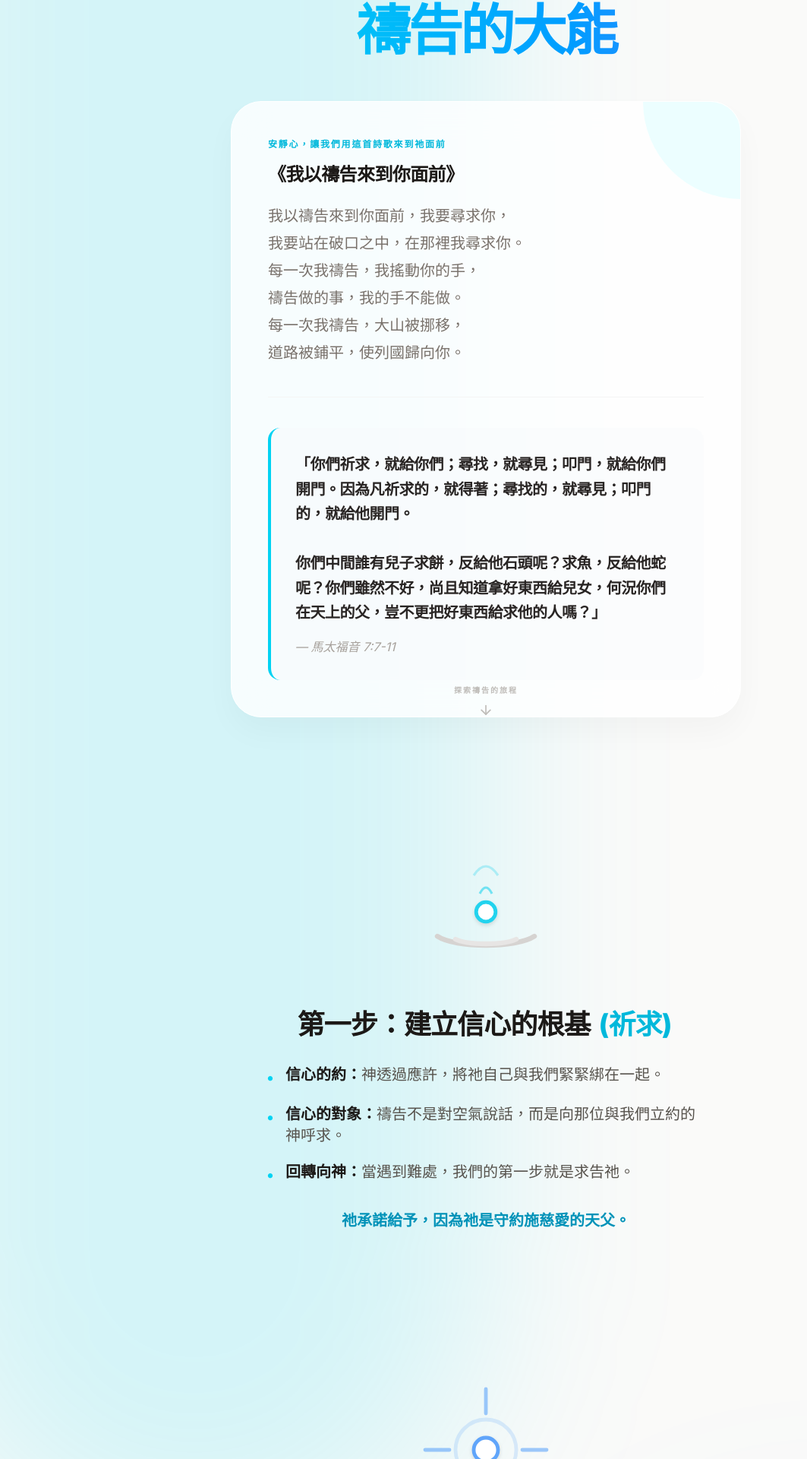
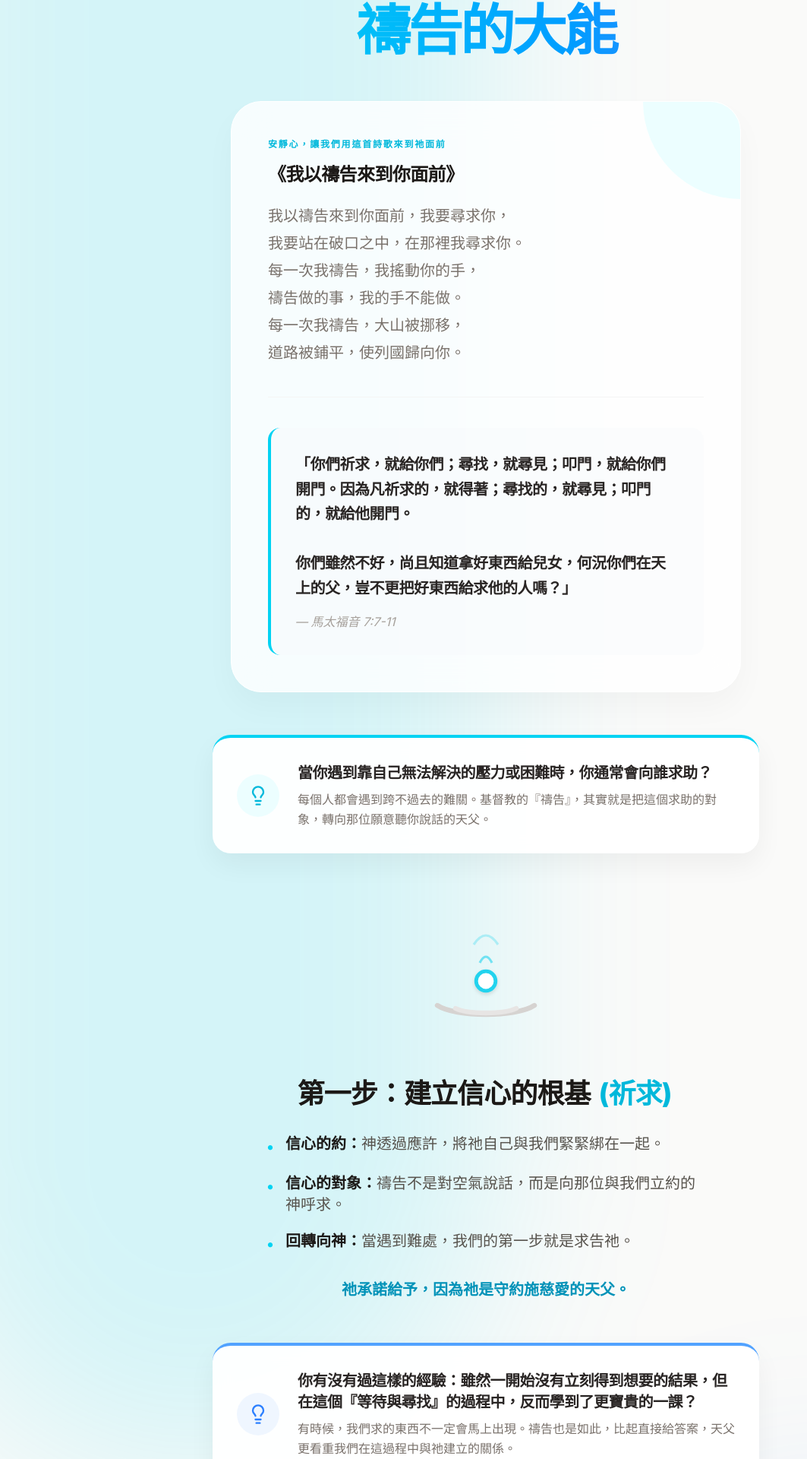
Before and after one commit to woodylin0403/guitar-chords, a Next.js app: page /prayer in a window 1280 px wide. Shown: the part 227-2147 px from the top of the page at 76% size, without its empty margins (0-1063 px from the left). Built offline with nearby package versions, Linux system fonts and the light colour scheme.

Commit message:
修改23

```diff
--- a/app/prayer/page.tsx
+++ b/app/prayer/page.tsx
@@ -3,7 +3,7 @@ import React, { useState, useEffect, useRef } from 'react';
 import Link from 'next/link';
 import Head from 'next/head';
 import { useRouter } from 'next/navigation';
-import { ArrowLeft, MessageCircleHeart, Sparkles, ArrowDown, Lightbulb } from 'lucide-react'; // 🌟 新增 Lightbulb 圖示
+import { ArrowLeft, MessageCircleHeart, Sparkles, ArrowDown, Lightbulb } from 'lucide-react';
 
 // 平滑出現的動畫 Hook
 function useOnScreen(options: IntersectionObserverInit) {
@@ -31,6 +31,24 @@ function FadeSection({ children }: { children: React.ReactNode }) {
   );
 }
 
+// 🌟 新增：過場引導提問卡片組件
+function TransitionQuestion({ question, subtext, iconColor, bgHover, borderStyle }: any) {
+  const [ref, isVisible] = useOnScreen({ threshold: 0.5 });
+  return (
+    <div ref={ref} className={`max-w-3xl mx-auto w-full px-6 -my-10 relative z-20 transition-all duration-1000 transform ${isVisible ? 'opacity-100 translate-y-0' : 'opacity-0 translate-y-10'}`}>
+      <div className={`bg-white/95 backdrop-blur-md p-6 md:p-8 rounded-3xl shadow-[0_15px_35px_rgb(0,0,0,0.05)] border-t-4 ${borderStyle} flex flex-col md:flex-row items-center gap-6 text-center md:text-left hover:-translate-y-1 transition-transform duration-500`}>
+        <div className={`w-14 h-14 rounded-full ${bgHover} flex items-center justify-center shrink-0`}>
+          <Lightbulb className={`w-7 h-7 ${iconColor}`} />
+        </div>
+        <div>
+          <h3 className="text-lg md:text-xl font-bold text-stone-800 mb-2 tracking-tight">{question}</h3>
+          <p className="text-sm md:text-base text-stone-500 font-medium leading-relaxed">{subtext}</p>
+        </div>
+      </div>
+    </div>
+  );
+}
+
 export default function PrayerTool() {
   const router = useRouter();
 
@@ -40,10 +58,8 @@ export default function PrayerTool() {
 
   const handleSubmit = () => {
     if (prayerText.trim() === '') return;
-
     setIsRedirecting(true);
     const encodedPrayer = encodeURIComponent(prayerText);
-
     setTimeout(() => {
       router.push(`/letters?prayer=${encodedPrayer}`);
     }, 500);
@@ -57,11 +73,9 @@ export default function PrayerTool() {
         <title>禱告的大能 | 烏鴉的嗎哪</title>
       </Head>
 
-      {/* 明亮、清爽的背景光暈 */}
       <div className="absolute top-[-10%] left-[-10%] w-[60%] h-[50%] bg-cyan-400/15 rounded-full blur-[120px] pointer-events-none"></div>
       <div className="absolute bottom-[20%] right-[-10%] w-[50%] h-[40%] bg-blue-400/10 rounded-full blur-[120px] pointer-events-none"></div>
 
-      {/* 水晶質感導覽列 */}
       <nav className="p-4 md:p-6 lg:px-8 lg:py-8 max-w-6xl mx-auto flex justify-start relative z-50 sticky top-0">
         <Link href="/christianity" className="group inline-flex items-center gap-2 px-5 py-3 bg-white/70 backdrop-blur-xl border border-white/60 shadow-[0_8px_30px_rgb(0,0,0,0.04)] rounded-full text-stone-500 hover:text-stone-900 transition-all">
           <ArrowLeft className="w-4 h-4 group-hover:-translate-x-1 transition-transform duration-300" />
@@ -70,7 +84,7 @@ export default function PrayerTool() {
       </nav>
 
       {/* === 0. 首頁封面區 === */}
-      <section className="min-h-[85vh] flex flex-col justify-center items-center px-6 relative text-center">
+      <section className="min-h-[85vh] flex flex-col justify-center items-center px-6 relative text-center pb-24">
         <FadeSection>
           <div className="z-10 max-w-2xl w-full">
             <div className="w-20 h-20 rounded-[1.5rem] bg-gradient-to-br from-cyan-400 to-blue-500 flex items-center justify-center mx-auto mb-8 shadow-xl shadow-cyan-500/20 transform hover:scale-105 transition-transform duration-500">
@@ -81,8 +95,7 @@ export default function PrayerTool() {
               禱告的大能
             </h1>
 
-            {/* 詩歌與金句質感卡片 */}
-            <div className="bg-white/80 backdrop-blur-xl border border-white shadow-[0_20px_40px_rgb(0,0,0,0.03)] p-8 md:p-12 rounded-[2.5rem] text-left mb-12 relative overflow-hidden">
+            <div className="bg-white/80 backdrop-blur-xl border border-white shadow-[0_20px_40px_rgb(0,0,0,0.03)] p-8 md:p-12 rounded-[2.5rem] text-left relative overflow-hidden">
               <div className="absolute top-0 right-0 w-32 h-32 bg-cyan-50 rounded-bl-full -z-10"></div>
 
               <div className="mb-10 pb-10 border-b border-stone-100">
@@ -101,25 +114,28 @@ export default function PrayerTool() {
               </div>
 
               <div className="bg-slate-50/50 p-6 md:p-8 rounded-2xl border-l-4 border-cyan-400 text-left">
-                 {/* 🌟 1. 修改為完整的馬太福音經文 */}
                  <p className="text-lg md:text-xl font-bold leading-relaxed mb-4 text-stone-800 tracking-tight">
                    「你們祈求，就給你們；尋找，就尋見；叩門，就給你們開門。因為凡祈求的，就得著；尋找的，就尋見；叩門的，就給他開門。<br/><br/>
-                   你們中間誰有兒子求餅，反給他石頭呢？求魚，反給他蛇呢？你們雖然不好，尚且知道拿好東西給兒女，何況你們在天上的父，豈不更把好東西給求他的人嗎？」
+                   你們雖然不好，尚且知道拿好東西給兒女，何況你們在天上的父，豈不更把好東西給求他的人嗎？」
                  </p>
                  <p className="text-base text-stone-400 font-mono italic">— 馬太福音 7:7-11</p>
               </div>
             </div>
           </div>
         </FadeSection>
-
-        <div className="absolute bottom-10 left-1/2 -translate-x-1/2 animate-bounce text-stone-400 flex flex-col items-center opacity-70">
-          <span className="text-[10px] tracking-[0.2em] mb-2 font-bold uppercase">探索禱告的旅程</span>
-          <ArrowDown className="w-5 h-5" />
-        </div>
       </section>
 
+      {/* 🌟 提問 1：引導至「祈求」 */}
+      <TransitionQuestion
+        question="當你遇到靠自己無法解決的壓力或困難時，你通常會向誰求助？"
+        subtext="每個人都會遇到跨不過去的難關。基督教的『禱告』，其實就是把這個求助的對象，轉向那位願意聽你說話的天父。"
+        iconColor="text-cyan-500"
+        bgHover="bg-cyan-50"
+        borderStyle="border-cyan-400"
+      />
+
       {/* === 1. 祈求 (Ask) === */}
-      <section className="min-h-[80vh] flex flex-col justify-center items-center py-24 px-6 relative">
+      <section className="min-h-[70vh] flex flex-col justify-center items-center py-24 px-6 relative">
         <FadeSection>
           <div className="w-full h-[200px] flex justify-center items-center relative mx-auto mb-10">
             <svg viewBox="0 0 400 250" className="w-full h-full max-w-[500px] overflow-visible mx-auto">
@@ -130,7 +146,7 @@ export default function PrayerTool() {
               <path d="M180 80 Q 200 50, 220 80" fill="none" stroke="#22d3ee" strokeWidth="4" opacity="0.3"/>
             </svg>
           </div>
-          <div className="text-center max-w-2xl mx-auto z-10 px-4">
+          <div className="text-center max-w-2xl mx-auto px-4">
             <h2 className="text-3xl md:text-4xl font-extrabold mb-8 text-stone-900 tracking-tight">第一步：建立信心的根基 <span className="text-cyan-500 px-1">(祈求)</span></h2>
             <ul className="space-y-5 text-lg md:text-xl text-stone-600 font-medium mb-8 text-left max-w-xl mx-auto">
               <li className="flex gap-4 items-start"><span className="text-cyan-400 font-black mt-1">•</span> <span><strong className="text-stone-900">信心的約：</strong>神透過應許，將祂自己與我們緊緊綁在一起。</span></li>
@@ -142,8 +158,17 @@ export default function PrayerTool() {
         </FadeSection>
       </section>
 
+      {/* 🌟 提問 2：引導至「尋找」 */}
+      <TransitionQuestion
+        question="你有沒有過這樣的經驗：雖然一開始沒有立刻得到想要的結果，但在這個『等待與尋找』的過程中，反而學到了更寶貴的一課？"
+        subtext="有時候，我們求的東西不一定會馬上出現。禱告也是如此，比起直接給答案，天父更看重我們在這過程中與祂建立的關係。"
+        iconColor="text-blue-500"
+        bgHover="bg-blue-50"
+        borderStyle="border-blue-400"
+      />
+
       {/* === 2. 尋找 (Seek) === */}
-      <section className="min-h-[80vh] flex flex-col justify-center items-center py-24 px-6 relative">
+      <section className="min-h-[70vh] flex flex-col justify-center items-center py-24 px-6 relative">
         <FadeSection>
           <div className="w-full h-[200px] flex justify-center items-center relative mx-auto mb-10">
             <svg viewBox="0 0 400 250" className="w-full h-full max-w-[500px] overflow-visible mx-auto">
@@ -155,7 +180,7 @@ export default function PrayerTool() {
               <line x1="260" y1="120" x2="300" y2="120" stroke="#60a5fa" strokeWidth="6" strokeLinecap="round" opacity="0.6"/>
             </svg>
           </div>
-          <div className="text-center max-w-2xl mx-auto z-10 px-4">
+          <div className="text-center max-w-2xl mx-auto px-4">
             <h2 className="text-3xl md:text-4xl font-extrabold mb-8 text-stone-900 tracking-tight">第二步：經歷信心的過程 <span className="text-blue-500 px-1">(尋找)</span></h2>
             <ul className="space-y-5 text-lg md:text-xl text-stone-600 font-medium mb-8 text-left max-w-xl mx-auto">
               <li className="flex gap-4 items-start"><span className="text-blue-400 font-black mt-1">•</span> <span><strong className="text-stone-900">不只是求：</strong>不再只停留在求好處，而是主動尋求認識神、親近神。</span></li>
@@ -167,15 +192,23 @@ export default function PrayerTool() {
         </FadeSection>
       </section>
 
+      {/* 🌟 提問 3：引導至「叩門」 */}
+      <TransitionQuestion
+        question="在你身邊，有沒有一種朋友，你找他不是為了請他幫忙做事，而只是單純覺得『有他在身邊真好』？"
+        subtext="叩門，代表我們想進入對方的世界。禱告的最高境界，不是為了解決問題，而是渴望擁有天父的陪伴與同在。"
+        iconColor="text-violet-500"
+        bgHover="bg-violet-50"
+        borderStyle="border-violet-400"
+      />
+
       {/* === 3. 叩門 (Knock) === */}
-      <section className="min-h-[80vh] flex flex-col justify-center items-center py-24 px-6 relative">
+      <section className="min-h-[70vh] flex flex-col justify-center items-center py-24 px-6 relative">
         <FadeSection>
           <div className="w-full h-[200px] flex justify-center items-center relative mx-auto mb-10">
             <svg viewBox="0 0 400 250" className="w-full h-full max-w-[500px] overflow-visible mx-auto">
               <rect x="140" y="50" width="120" height="160" fill="none" stroke="#d6d3d1" strokeWidth="6" rx="4" />
               <polygon points="140,50 220,30 220,190 140,210" fill="#a855f7" opacity="0.1" />
               <polygon points="140,50 220,30 220,190 140,210" fill="none" stroke="#a855f7" strokeWidth="4" />
-
               <path d="M 220 30 L 320 10 L 320 230 L 220 190 Z" fill="url(#light-gradient)" opacity="0.3"/>
               <defs>
                   <linearGradient id="light-gradient" x1="0%" y1="0%" x2="100%" y2="0%">
@@ -186,7 +219,7 @@ export default function PrayerTool() {
               <circle cx="205" cy="130" r="6" fill="#a855f7" />
             </svg>
           </div>
-          <div className="text-center max-w-2xl mx-auto z-10 px-4">
+          <div className="text-center max-w-2xl mx-auto px-4">
             <h2 className="text-3xl md:text-4xl font-extrabold mb-8 text-stone-900 tracking-tight">第三步：渴慕天父的同在 <span className="text-violet-500 px-1">(叩門)</span></h2>
             <ul className="space-y-5 text-lg md:text-xl text-stone-600 font-medium mb-8 text-left max-w-xl mx-auto">
               <li className="flex gap-4 items-start"><span className="text-violet-400 font-black mt-1">•</span> <span><strong className="text-stone-900">遇見神：</strong>不單單滿足於問題被解決，更是渴望遇見神自己。</span></li>
@@ -198,8 +231,17 @@ export default function PrayerTool() {
         </FadeSection>
       </section>
 
+      {/* 🌟 提問 4：引導至「好東西」 */}
+      <TransitionQuestion
+        question="回想小時候，父母是否曾經拒絕過你的要求？現在長大回頭看，會不會覺得當時的拒絕，其實是為了要把更適合、更好的留給你？"
+        subtext="我們想要的，不一定是對我們最好的。但天父承諾，只要我們願意祈求，祂給的一定是對我們生命『最好的東西』。"
+        iconColor="text-teal-500"
+        bgHover="bg-teal-50"
+        borderStyle="border-teal-400"
+      />
+
       {/* === 4. 明白天父的好東西 === */}
-      <section className="min-h-[80vh] flex flex-col justify-center items-center py-24 px-6 relative">
+      <section className="min-h-[70vh] flex flex-col justify-center items-center py-24 px-6 relative">
         <FadeSection>
           <div className="w-full h-[200px] flex justify-center items-center relative mx-auto mb-10">
             <svg viewBox="0 0 400 250" className="w-full h-full max-w-[500px] overflow-visible mx-auto">
@@ -209,63 +251,27 @@ export default function PrayerTool() {
               <line x1="180" y1="95" x2="220" y2="95" stroke="#14b8a6" strokeWidth="6" strokeLinecap="round"/>
             </svg>
           </div>
-          <div className="text-center max-w-2xl mx-auto z-10 px-4">
+          <div className="text-center max-w-2xl mx-auto px-4">
             <h2 className="text-3xl md:text-4xl font-extrabold mb-8 text-stone-900 tracking-tight">關鍵：明白天父的 <span className="text-teal-500 px-1">好東西</span></h2>
             <ul className="space-y-5 text-lg md:text-xl text-stone-600 font-medium mb-8 text-left max-w-xl mx-auto">
               <li className="flex gap-4 items-start"><span className="text-teal-400 font-black mt-1">•</span> <span><strong className="text-stone-900">相同的 DNA：</strong>禱告不是法律規定，而是出自生命與愛的連結，我們是祂的兒女。</span></li>
-              <li className="flex gap-4 items-start"><span className="text-teal-400 font-bold mt-1">•</span> <span><strong className="text-stone-900">看似堅硬的恩典：</strong>神給的看似辛苦（如耶穌的十字架），其實是生命最需要的養分。</span></li>
-              <li className="flex gap-4 items-start"><span className="text-teal-400 font-bold mt-1">•</span> <span><strong className="text-stone-900">永恆的預備：</strong>地上的父親為今生打算，但天父為我們預備的是永生與得勝。</span></li>
+              <li className="flex gap-4 items-start"><span className="text-teal-400 font-bold mt-1">•</span> <span><strong className="text-stone-900">看似堅硬的恩典：</strong>神給的看似辛苦，其實是生命成長最需要的養分。</span></li>
+              <li className="flex gap-4 items-start"><span className="text-teal-400 font-bold mt-1">•</span> <span><strong className="text-stone-900">永恆的預備：</strong>地上的父親為今生打算，但天父為我們預備的是永生的平靜與得勝。</span></li>
             </ul>
             <p className="text-xl text-teal-600 font-bold">祂給的不只是短暫的滿足，而是永恆最美好的禮物。</p>
           </div>
         </FadeSection>
       </section>
 
-      {/* 🌟 2. 新增：靜心思考區塊 (給慕道友的回應與反思) */}
-      <section className="py-24 px-6 relative mt-10">
-        <div className="absolute inset-0 bg-stone-100/50 skew-y-3 -z-10"></div>
-        <FadeSection>
-          <div className="max-w-4xl mx-auto w-full">
-            <div className="flex flex-col items-center justify-center mb-12 text-center">
-              <div className="w-16 h-16 bg-amber-100 rounded-full flex items-center justify-center mb-6">
-                <Lightbulb className="w-8 h-8 text-amber-500" />
-              </div>
-              <h2 className="text-3xl md:text-4xl font-extrabold text-stone-900 tracking-tight">靜心思考</h2>
-              <p className="text-stone-500 mt-4 text-lg">在真正開口禱告之前，不妨先問問自己這三個問題</p>
-            </div>
-
-            <div className="grid md:grid-cols-3 gap-6">
-              <div className="bg-white p-8 rounded-[2rem] shadow-sm border border-stone-100 hover:shadow-xl hover:border-cyan-200 transition-all duration-300">
-                <span className="text-4xl font-black text-cyan-100 mb-4 block">01</span>
-                <p className="text-xl font-bold text-stone-800 mb-4 tracking-tight">你覺得「禱告」是什麼？</p>
-                <p className="text-stone-600 leading-relaxed font-medium">是像對著購物清單許願、向機器人下指令，還是與一位深愛你的天父進行真實的對話？</p>
-              </div>
-
-              <div className="bg-white p-8 rounded-[2rem] shadow-sm border border-stone-100 hover:shadow-xl hover:border-blue-200 transition-all duration-300">
-                <span className="text-4xl font-black text-blue-100 mb-4 block">02</span>
-                <p className="text-xl font-bold text-stone-800 mb-4 tracking-tight">目前的缺口在哪裡？</p>
-                <p className="text-stone-600 leading-relaxed font-medium">現在的你，最需要向天父「祈求」、「尋找」或「叩門」的事情是什麼？是平安、方向，還是力量？</p>
-              </div>
-
-              <div className="bg-white p-8 rounded-[2rem] shadow-sm border border-stone-100 hover:shadow-xl hover:border-teal-200 transition-all duration-300">
-                <span className="text-4xl font-black text-teal-100 mb-4 block">03</span>
-                <p className="text-xl font-bold text-stone-800 mb-4 tracking-tight">關於「好東西」</p>
-                <p className="text-stone-600 leading-relaxed font-medium">如果你確信天父真的會把「最好的安排」給你（即使當下看不懂），這會如何改變你面對眼前困難的態度？</p>
-              </div>
-            </div>
-          </div>
-        </FadeSection>
-      </section>
-
       {/* === 5. 決志行動呼籲 === */}
-      <section className="min-h-[90vh] flex flex-col justify-center items-center py-24 px-6 relative">
+      <section className="min-h-[90vh] flex flex-col justify-center items-center py-24 px-6 relative mt-10">
         <div className="absolute top-1/2 left-1/2 -translate-x-1/2 -translate-y-1/2 w-[80%] h-[80%] bg-cyan-400/10 rounded-full blur-[200px] pointer-events-none"></div>
         <FadeSection>
           <div className="text-center max-w-2xl relative z-10 bg-white/60 p-10 md:p-16 rounded-[3rem] border border-white backdrop-blur-xl shadow-[0_20px_60px_rgb(0,0,0,0.05)]">
             <h2 className="text-4xl md:text-5xl font-extrabold mb-8 text-stone-900 tracking-tight">現在，換你來敲門了</h2>
             <p className="text-lg md:text-xl text-stone-500 mb-12 leading-relaxed font-medium">
               天父正在等候聽你的聲音。<br/>不論是你自己正面臨的挑戰、需要做的決定，或是你心裡掛念的家人、朋友... <br/><br/>
-              <span className="text-stone-800 font-bold text-xl block">大膽地寫下你最真實的需要，<br/>為那個人祈求祝福吧！</span>
+              <span className="text-stone-800 font-bold text-xl block">只要你願意，大膽地寫下來，<br/>為你愛的人、為你自己祈求祝福吧！</span>
             </p>
 
             <button
```
